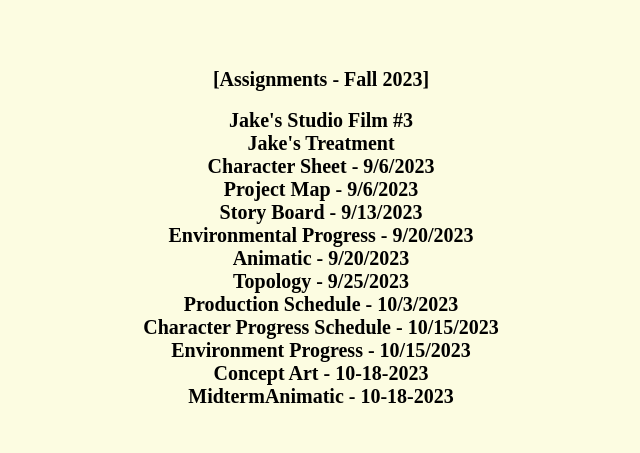
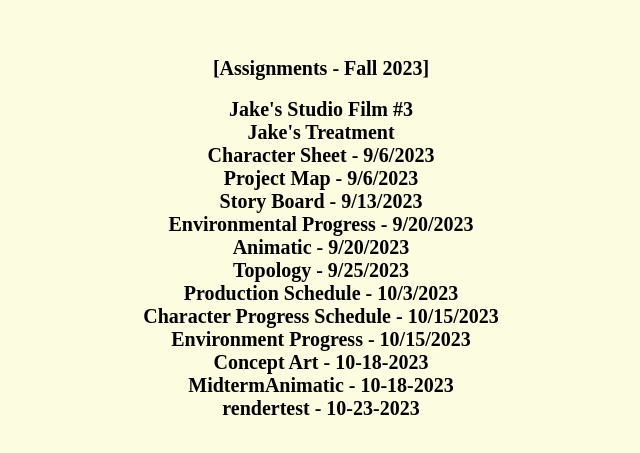
Before and after one commit to e1ixyz/goblin-media, a plain HTML site: page assignments.html in a window 1280 px wide. Shown: the part 177-630 px from the top of the page, without its empty margins (319-959 px from the left). Drawn offline with nearby package versions, Linux system fonts and the light colour scheme.

Commit message:
New assignment added: rendertest - 10-23-2023

```diff
--- a/assignments.html
+++ b/assignments.html
@@ -95,7 +95,7 @@
                 </li>
                 <!-- Add new assignment here -->
 
-            <li><a href="assets/assignments/Conceptart.png"><h1>Concept Art - 10-18-2023</h1></a></li><li><a href="https://drive.google.com/file/d/1J9T-NYGxnneecRUmyXtCIuZGsIdPBbfs/view?usp=drivesdk"><h1>MidtermAnimatic - 10-18-2023</h1></a></li></ul>
+            <li><a href="assets/assignments/Conceptart.png"><h1>Concept Art - 10-18-2023</h1></a></li><li><a href="https://drive.google.com/file/d/1J9T-NYGxnneecRUmyXtCIuZGsIdPBbfs/view?usp=drivesdk"><h1>MidtermAnimatic - 10-18-2023</h1></a></li><li><a href="assets/assignments/rendertest.png"><h1>rendertest - 10-23-2023</h1></a></li></ul>
         </div>
     </div>
 </body>
```
Also changed, not shown: assets/assignments/rendertest.png (added).
